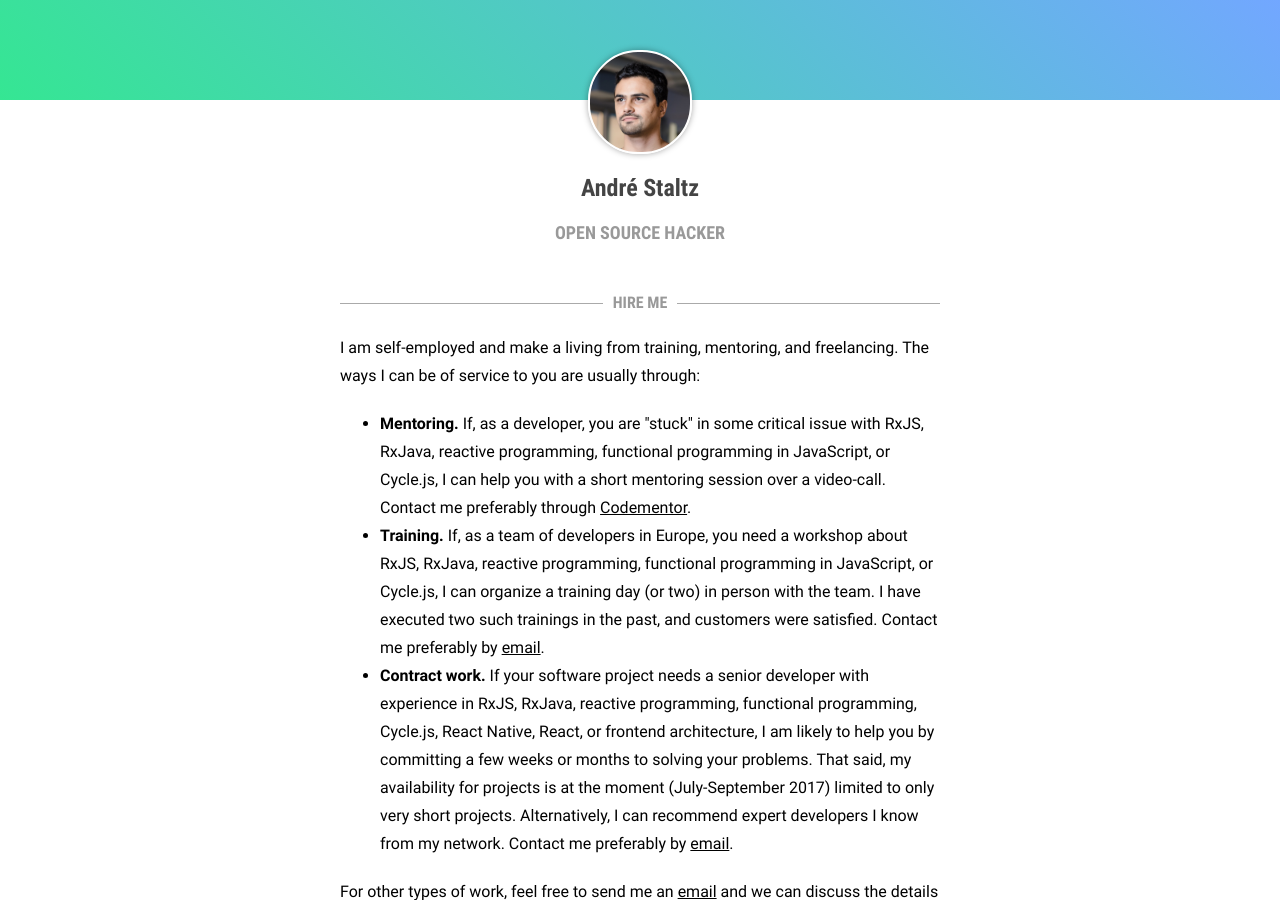
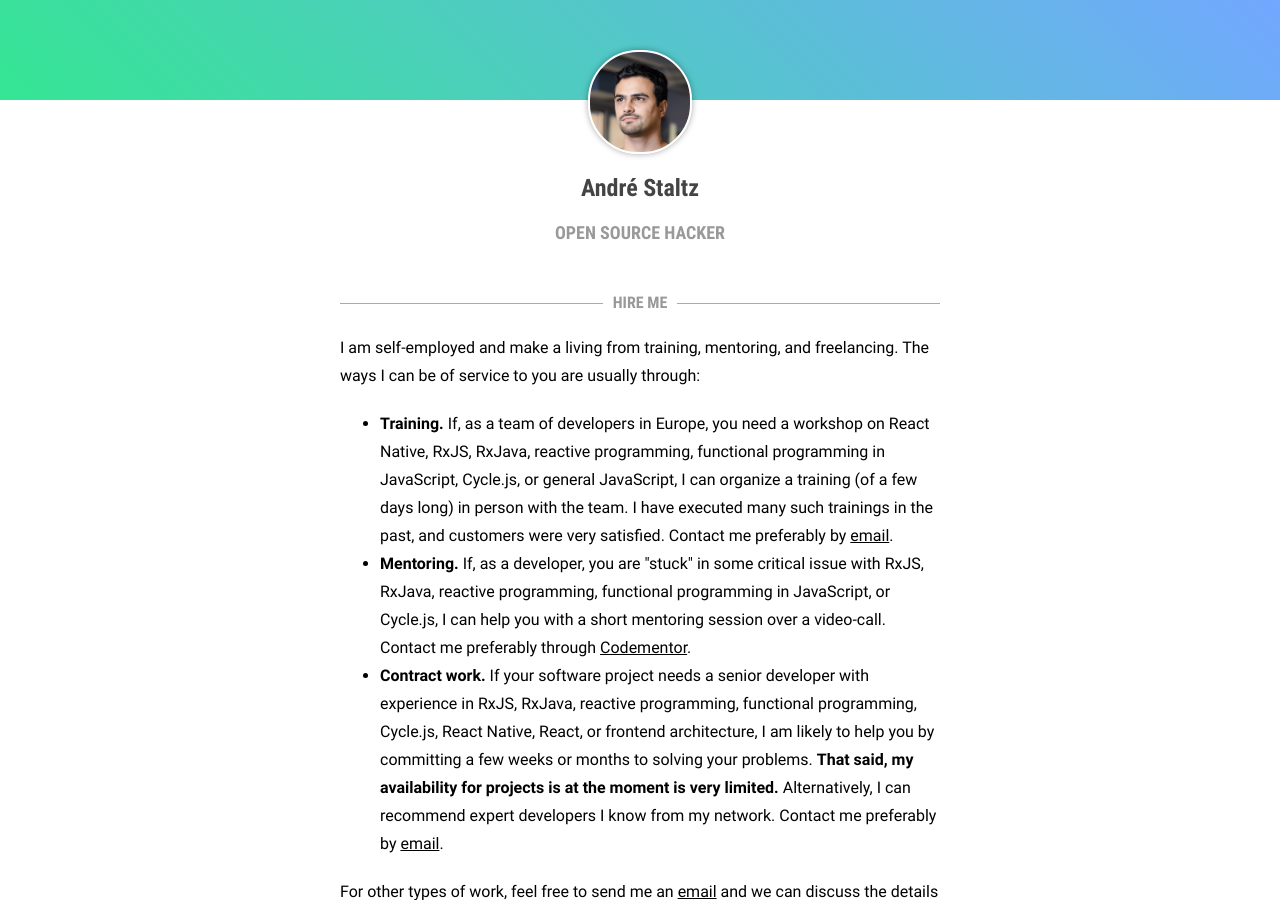
Before and after one commit to staltz/staltz.com, a Jekyll site: the page built from hire.html, in a window 1280 px wide and 900 px high. Built offline with Jekyll 4.4.1, drawn with Linux system fonts in a browser that asks for light colours.

Commit message:
update basics

```diff
--- a/hire.html
+++ b/hire.html
@@ -15,9 +15,9 @@ layout: blank
       <p>I am self-employed and make a living from training, mentoring, and freelancing. The ways I can be of service to you are usually through:</p>
 
       <ul>
+        <li><strong>Training.</strong> If, as a team of developers in Europe, you need a workshop on React Native, RxJS, RxJava, reactive programming, functional programming in JavaScript, Cycle.js, or general JavaScript, I can organize a training (of a few days long) in person with the team. I have executed many such trainings in the past, and customers were very satisfied. Contact me preferably by <a href="mailto:andre@staltz.com">email</a>.</li>
         <li><strong>Mentoring.</strong> If, as a developer, you are "stuck" in some critical issue with RxJS, RxJava, reactive programming, functional programming in JavaScript, or Cycle.js, I can help you with a short mentoring session over a video-call. Contact me preferably through <a href="https://www.codementor.io/staltz">Codementor</a>.</li>
-        <li><strong>Training.</strong> If, as a team of developers in Europe, you need a workshop about RxJS, RxJava, reactive programming, functional programming in JavaScript, or Cycle.js, I can organize a training day (or two) in person with the team. I have executed two such trainings in the past, and customers were satisfied. Contact me preferably by <a href="mailto:andre@staltz.com">email</a>.</li>
-        <li><strong>Contract work.</strong> If your software project needs a senior developer with experience in RxJS, RxJava, reactive programming, functional programming, Cycle.js, React Native, React, or frontend architecture, I am likely to help you by committing a few weeks or months to solving your problems. That said, my availability for projects is at the moment (July-September 2017) limited to only very short projects. Alternatively, I can recommend expert developers I know from my network. Contact me preferably by <a href="mailto:andre@staltz.com">email</a>.</li>
+	<li><strong>Contract work.</strong> If your software project needs a senior developer with experience in RxJS, RxJava, reactive programming, functional programming, Cycle.js, React Native, React, or frontend architecture, I am likely to help you by committing a few weeks or months to solving your problems. <strong>That said, my availability for projects is at the moment is very limited.</strong> Alternatively, I can recommend expert developers I know from my network. Contact me preferably by <a href="mailto:andre@staltz.com">email</a>.</li>
       </ul>
 
       <p>For other types of work, feel free to send me an <a href="mailto:andre@staltz.com">email</a> and we can discuss the details and viability.</p>
--- a/index.html
+++ b/index.html
@@ -11,9 +11,9 @@ tags: [nofooter]
         <h3 class="name-subtitle">Open Source Hacker</h3>
       </div>
 
-      <p>Hi, I'm a programmer and I spend most of my time building transparent software. My passion is to pull ideas from the future and realize them in the present.</p>
+      <p>Hi! I build open source software, teach programming, and write articles. My areas of focus areas: JavaScript, user interfaces, reactive programming, React Native, and peer-to-peer networks.</p>
 
-      <p>In particular, my areas of focus are: user interfaces, reactive programming, JavaScript, and peer-to-peer networks.</p>
+      <p>I am creating <a href="https://manyver.se">Manyverse</a>, a social network off the grid. My hope for the project is to be a reliable and non-commercial mobile social app, specially for communities with limited internet connection.</p>
 
       <div class="nav">
         <a class="nav-item" href="/about.html">About me</a>
```
